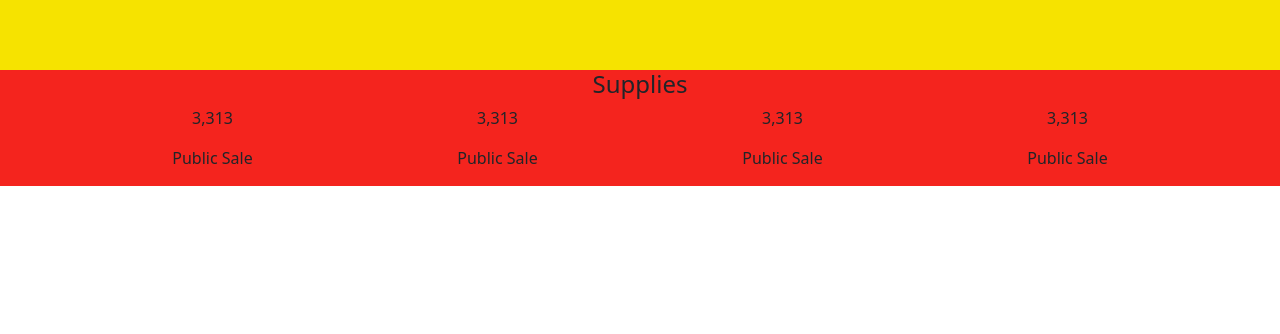
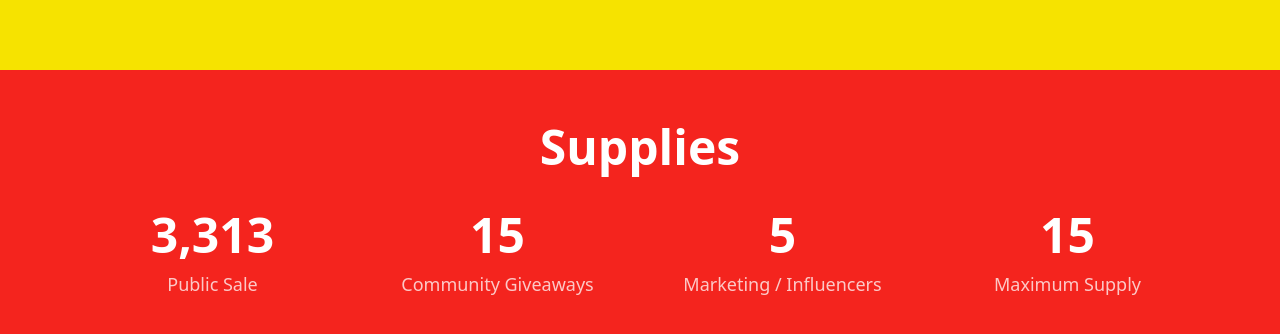
Before and after one commit to riteshbishnoi530/solana-business, a plain HTML site: page index.html in a window 1280 px wide. Shown: the part 2216-2550 px from the top of the page. Before the commit the page ends 2402 px from the top, so only its background shows below. Drawn offline with nearby package versions, Linux system fonts and the light colour scheme.

Commit message:
font-size

```diff
--- a/index.html
+++ b/index.html
@@ -127,25 +127,25 @@
         </section>
 
                 <!----------------------------------------section--5---------------------------------------->
-                <section class="sec-5-bg">
+                <section class="sec-5-bg py-3 py-sm-5">
                     <div class="container">
-                        <div class="row text-center">
-                            <h4>Supplies</h4>
-                            <div class="col-3">
-                                <p>3,313</p>
-                                <p>Public Sale</p>
+                        <div class="row text-center text-white">
+                            <h4 class="font-700-48 mb-4">Supplies</h4>
+                            <div class="col-12 col-sm-6 col-lg-3">
+                                <p class="font-700-48 mb-0">3,313</p>
+                                <p class="font-400-18 opacity-75">Public Sale</p>
                             </div>
-                            <div class="col-3">
-                                <p>3,313</p>
-                                <p>Public Sale</p>
+                            <div class="col-12 col-sm-6 col-lg-3">
+                                <p class="font-700-48 mb-0">15</p>
+                                <p class="font-400-18 opacity-75">Community Giveaways</p>
                             </div>
-                            <div class="col-3">
-                                <p>3,313</p>
-                                <p>Public Sale</p>
+                            <div class="col-12 col-sm-6 col-lg-3">
+                                <p class="font-700-48 mb-0">5</p>
+                                <p class="font-400-18 opacity-75">Marketing / Influencers</p>
                             </div>
-                            <div class="col-3">
-                                <p>3,313</p>
-                                <p>Public Sale</p>
+                            <div class="col-12 col-sm-6  col-lg-3">
+                                <p class="font-700-48 mb-0">15</p>
+                                <p class="font-400-18 opacity-75">Maximum Supply </p>
                             </div>
                         </div>
                     </div>
```
